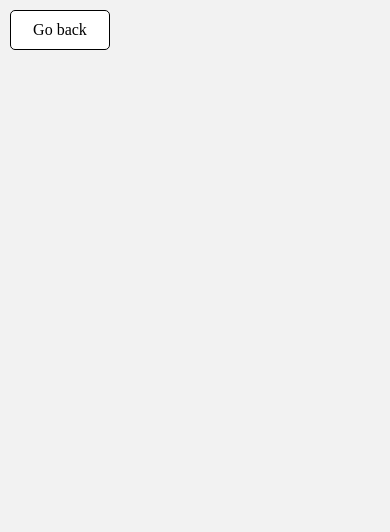
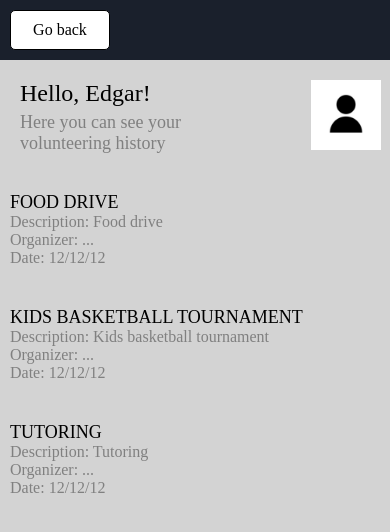
Before and after one commit to qerplunk/PlayForeverApp, a React Native app: screen /MemberPage in a window 390 px wide. Shown: the top 532 px of the page. Built offline with nearby package versions, Linux system fonts and the light colour scheme.

Commit message:
Added volunteering history template

```diff
--- a/MemberPage.js
+++ b/MemberPage.js
@@ -1,17 +1,85 @@
 import React from 'react';
-import { SafeAreaView, View, StyleSheet, Text, TouchableOpacity } from 'react-native';
+import { SafeAreaView, ScrollView, View, StyleSheet, Text, Image, TouchableOpacity } from 'react-native';
+import { COLORS } from './Colors';
 
 const MemberPage = ({ navigation }) => {
   return (
-    <SafeAreaView>
-      <View style={{padding: 10}}>
+    <SafeAreaView style={{height: '100%', backgroundColor: COLORS.navy_blue}}>
         <TouchableOpacity
           style={styles.back}
           onPress={() => navigation.navigate('Home')}
         >
           <Text style={styles.back.text}>Go back</Text>
         </TouchableOpacity>
-      </View>
+      <ScrollView style={{padding: 10, backgroundColor: 'lightgray', height: '100%'}} bounces='false'>
+
+        <View style={{flexDirection: 'row', paddingTop: 10}}>
+          <View>
+            <Text style={{left: 10, fontFamily: 'Futura-Medium', fontSize: 24}}>Hello, Edgar!</Text>
+          </View>
+
+          <View>
+            <Image
+              style={{left: 170, width: 70, height: 70}}
+              source={require('./assets/member_default_icon.png')}
+            />
+          </View>
+        </View>
+
+        <View>
+            <Text style={{left: -50, top: -38, marginHorizontal: 60, fontFamily: 'Futura-Medium', fontSize: 18, color: 'gray'}}>
+              Here you can see your volunteering history
+            </Text>
+        </View>
+
+        <View>
+            <Text style={{fontFamily: 'Futura-Medium', fontSize: 18, color: 'black'}}>
+              FOOD DRIVE
+            </Text>
+            <Text style={{fontFamily: 'Futura-Medium', fontSize: 16, color: 'gray'}}>
+              Description: Food drive
+            </Text>
+            <Text style={{fontFamily: 'Futura-Medium', fontSize: 16, color: 'gray'}}>
+              Organizer: ...
+            </Text>
+            <Text style={{fontFamily: 'Futura-Medium', fontSize: 16, color: 'gray'}}>
+              Date: 12/12/12
+            </Text>
+        </View>
+        <View style={{padding: 20}}>
+        </View>
+        <View>
+            <Text style={{fontFamily: 'Futura-Medium', fontSize: 18, color: 'black'}}>
+              KIDS BASKETBALL TOURNAMENT
+            </Text>
+            <Text style={{fontFamily: 'Futura-Medium', fontSize: 16, color: 'gray'}}>
+              Description: Kids basketball tournament
+            </Text>
+            <Text style={{fontFamily: 'Futura-Medium', fontSize: 16, color: 'gray'}}>
+              Organizer: ...
+            </Text>
+            <Text style={{fontFamily: 'Futura-Medium', fontSize: 16, color: 'gray'}}>
+              Date: 12/12/12
+            </Text>
+        </View>
+        <View style={{padding: 20}}>
+        </View>
+        <View>
+            <Text style={{fontFamily: 'Futura-Medium', fontSize: 18, color: 'black'}}>
+              TUTORING
+            </Text>
+            <Text style={{fontFamily: 'Futura-Medium', fontSize: 16, color: 'gray'}}>
+              Description: Tutoring
+            </Text>
+            <Text style={{fontFamily: 'Futura-Medium', fontSize: 16, color: 'gray'}}>
+              Organizer: ...
+            </Text>
+            <Text style={{fontFamily: 'Futura-Medium', fontSize: 16, color: 'gray'}}>
+              Date: 12/12/12
+            </Text>
+        </View>
+
+      </ScrollView>
     </SafeAreaView>
   );
 };
@@ -27,6 +95,7 @@ const styles = StyleSheet.create({
     justifyContent: 'center',
     borderRadius: 5,
     backgroundColor: 'white',
+    margin: 10,
     text: {
       fontFamily: 'Futura-Medium',
       fontSize: 16,
```
